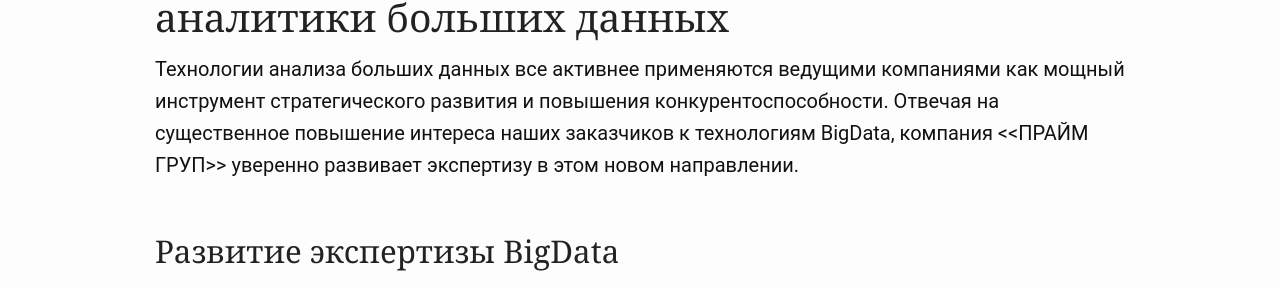
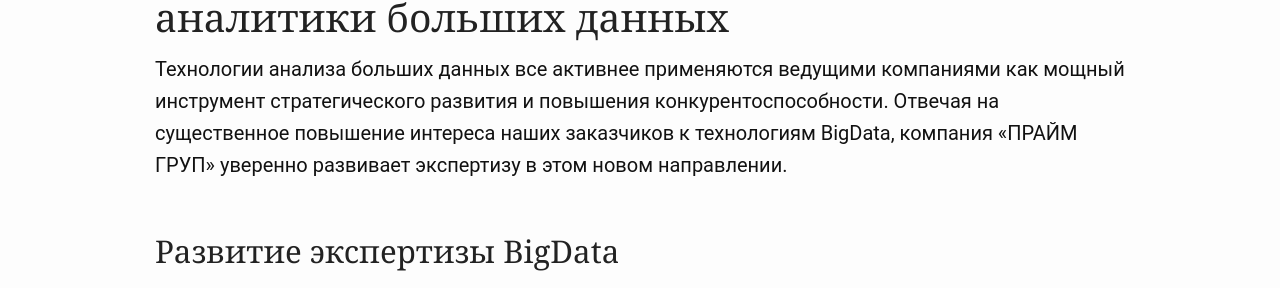
Before and after one commit to primetver/primetver.github.io, a Jekyll site: the page built from _posts/service/2016-06-20-bigdata.md, in a window 1280 px wide and 900 px high, scrolled down 326 px. Shown: the part 203-491 px from the top of the window. Built offline with Jekyll 4.4.1, drawn with Linux system fonts in a browser that asks for light colours.

Commit message:
Типографика.

```diff
--- a/_posts/service/2016-06-20-bigdata.md
+++ b/_posts/service/2016-06-20-bigdata.md
@@ -8,8 +8,8 @@ title: "Проектирование и разработка в области
 teaser: "Технологии анализа больших данных все активнее применяются
 ведущими компаниями как мощный инструмент стратегического развития и
 повышения конкурентоспособности. Отвечая на существенное повышение
-интереса наших заказчиков к технологиям BigData, компания <<ПРАЙМ
-ГРУП>> уверенно развивает экспертизу в этом новом направлении."
+интереса наших заказчиков к технологиям BigData, компания «ПРАЙМ
+ГРУП» уверенно развивает экспертизу в этом новом направлении."
 categories:
   - Услуги
 tags:
```
